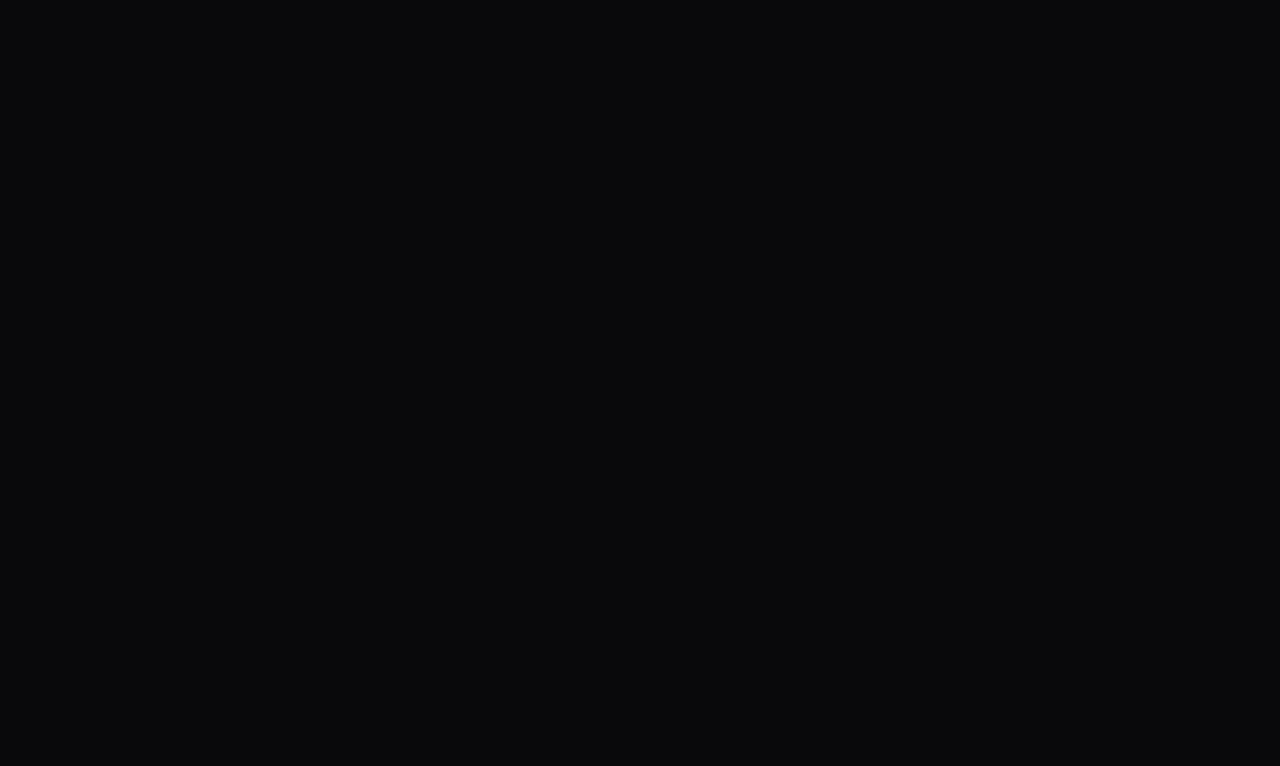
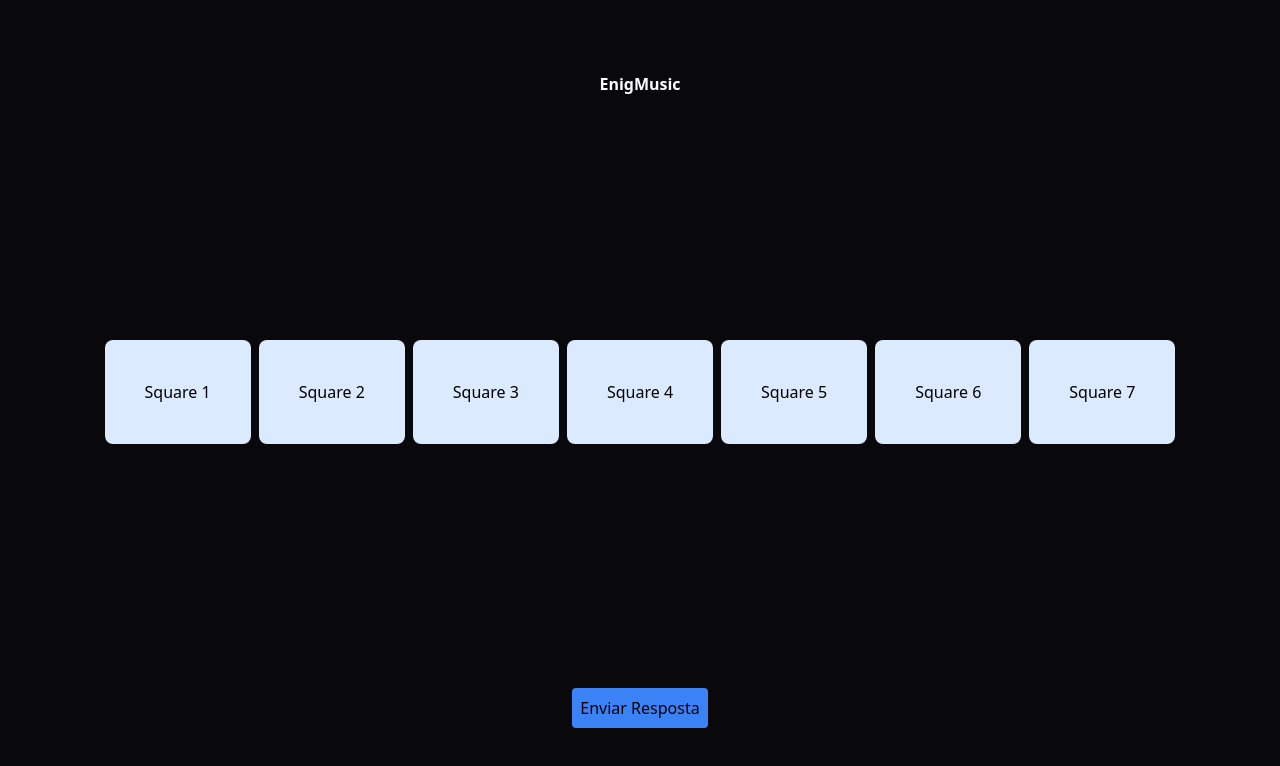
Before and after one commit to wesleyvieira1/HACKATHON-TAIL, a Next.js app in the folder hackathon-tail/: page / in a window 1280 px wide. Shown: the top 766 px of the page. Built offline with nearby package versions, Linux system fonts and the light colour scheme.

Commit message:
add component puzzle

```diff
--- a/hackathon-tail/package.json
+++ b/hackathon-tail/package.json
@@ -15,6 +15,8 @@
     "moises": "^3.0.3",
     "next": "^14.1.0",
     "react": "^18.2.0",
+    "react-dnd": "^16.0.1",
+    "react-dnd-html5-backend": "^16.0.1",
     "react-dom": "^18.2.0",
     "react-draggable": "^4.4.6",
     "react-hook-form": "^7.49.3",
--- a/hackathon-tail/src/app/components/Puzzle.tsx
+++ b/hackathon-tail/src/app/components/Puzzle.tsx
@@ -1,9 +1,87 @@
-import React from "react";
-import Card from "./layout/Card"
+'use client'
+import React, { useState } from 'react';
+import { DndProvider, useDrag, useDrop } from 'react-dnd';
+import { HTML5Backend } from 'react-dnd-html5-backend';
 
-export default function Puzzle(){
-    return(
-        <h1></h1>
 
-    )
+interface SquareProps {
+  id: string;
+  name: string;
+  type: string;
+  index: number;
+  moveSquare: (dragIndex: number, hoverIndex: number) => void;
 }
+
+const Square: React.FC<SquareProps> = ({ id, name, type, index, moveSquare }) => {
+  const [, ref] = useDrag({
+    type,
+    item: { id, index },
+  });
+
+  const [, drop] = useDrop({
+    accept: type,
+    hover: (item: any, monitor) => {
+      const dragIndex = item.index;
+      const hoverIndex = index;
+
+      if (dragIndex === hoverIndex) {
+        return;
+      }
+
+      moveSquare(dragIndex, hoverIndex);
+      item.index = hoverIndex;
+    },
+  });
+
+  return (
+    <div ref={(node) => ref(drop(node))} className='bg-blue-100 m-1 p-10 rounded-lg'>
+      {name}
+    </div>
+  );
+};
+
+const Board: React.FC = () => {
+  const [squares, setSquares] = useState([
+    { id: '1', name: 'Square 1', type: 'SQUARE', index: 0 },
+    { id: '2', name: 'Square 2', type: 'SQUARE', index: 1 },
+    { id: '3', name: 'Square 3', type: 'SQUARE', index: 2 },
+    { id: '4', name: 'Square 4', type: 'SQUARE', index: 3 },
+    { id: '5', name: 'Square 5', type: 'SQUARE', index: 4 },
+    { id: '6', name: 'Square 6', type: 'SQUARE', index: 5 },
+    { id: '7', name: 'Square 7', type: 'SQUARE', index: 6 },
+  ]);
+
+  const moveSquare = (dragIndex: number, hoverIndex: number) => {
+    const newSquares = [...squares];
+    const draggedSquare = newSquares[dragIndex];
+
+    newSquares.splice(dragIndex, 1);
+    newSquares.splice(hoverIndex, 0, draggedSquare);
+
+    setSquares(newSquares);
+  };
+
+  return (
+    <div className='h-screen flex flex-col items-center justify-center gap-60'>
+      <h2 className='text-white font-bold text-base'>EnigMusic</h2>
+      <div className="flex justify-center items-center">
+        {squares.map((square) => (
+          <Square key={square.id} {...square} moveSquare={moveSquare} />
+        ))}
+      </div>
+      <button onClick={() => alert(JSON.stringify(squares.map((square) => square.name)))} className='bg-blue-500 p-2 rounded'>
+        Enviar Resposta
+      </button>
+    </div>
+  );
+};
+
+const DragAndDropBoard: React.FC = () => {
+  return (
+    <DndProvider backend={HTML5Backend}>
+      <Board />
+    </DndProvider>
+  );
+};
+
+export default DragAndDropBoard;
```
Also changed, not shown: 1 other file (tests, documents, lock files or other folders).
